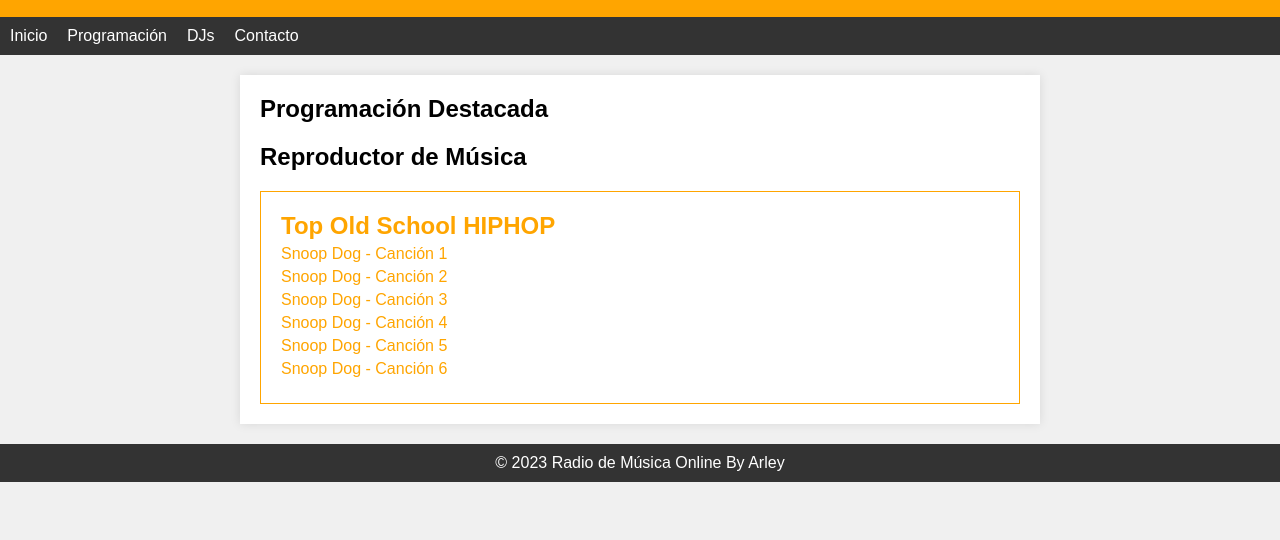
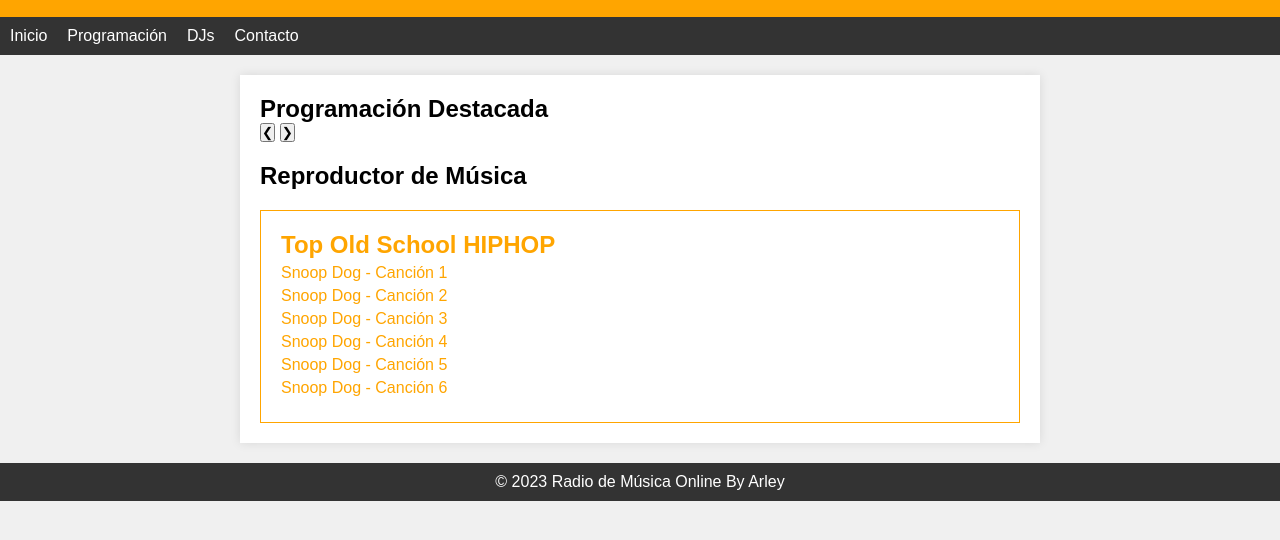
Before and after one commit to MFcDooM/ProyectoX, a plain HTML site: page index.html in a window 1280 px wide. Shown: the part 78-618 px from the top of the page. Drawn offline with Linux system fonts and the light colour scheme.

Commit message:
Update index.html

```diff
--- a/index.html
+++ b/index.html
@@ -26,8 +26,14 @@
     <main>
         <section class="destacados">
             <h2>Programación Destacada</h2>
-            <div id="carousel">
-                <!-- Los cuadros destacados se agregarán dinámicamente aquí -->
+            <div id="carousel-container">
+                <div id="carousel">
+                    <!-- Los cuadros destacados se agregarán dinámicamente aquí -->
+                </div>
+                <div id="navigation">
+                    <button id="prevBtn" onclick="prevSlide()">&#10094;</button>
+                    <button id="nextBtn" onclick="nextSlide()">&#10095;</button>
+                </div>
             </div>
         </section>
 
```
